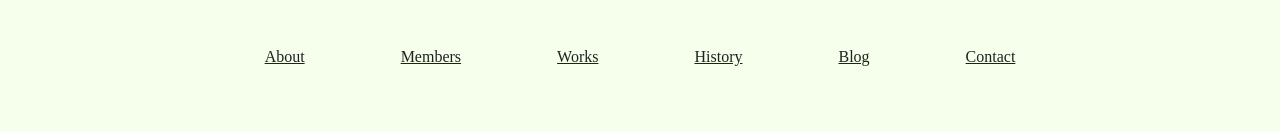
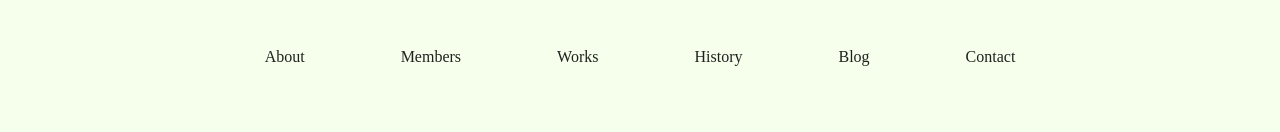
Before and after one commit to bamboooo-dev/bamboooo-hp, a Next.js app: page / in a window 1280 px wide. Shown: the part 2454-2586 px from the top of the page. Built offline with nearby package versions, Linux system fonts and the light colour scheme; a web font is replaced by a local one.

Commit message:
link-underline-hover

```diff
--- a/src/Copyright.js
+++ b/src/Copyright.js
@@ -6,7 +6,7 @@ export default function Copyright() {
   return (
     <Typography variant="body2" color="textSecondary" align="center">
       {'Copyright © '}
-      <MuiLink color="inherit" href="https://material-ui.com/">
+      <MuiLink color="inherit" href="https://material-ui.com/" underline="hover">
         bamboooo
       </MuiLink>{' '}
       {new Date().getFullYear()}
--- a/src/Link.js
+++ b/src/Link.js
@@ -58,7 +58,7 @@ function Link(props) {
       ref={innerRef}
       href={href}
       {...other}
-    />
+      underline="hover" />
   );
 }
 
```
